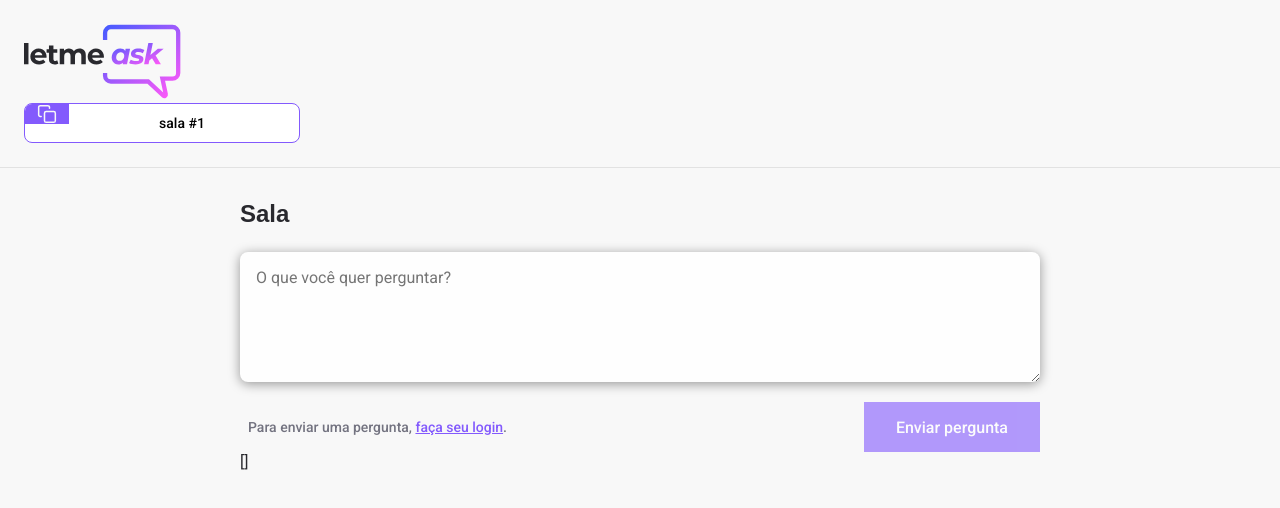
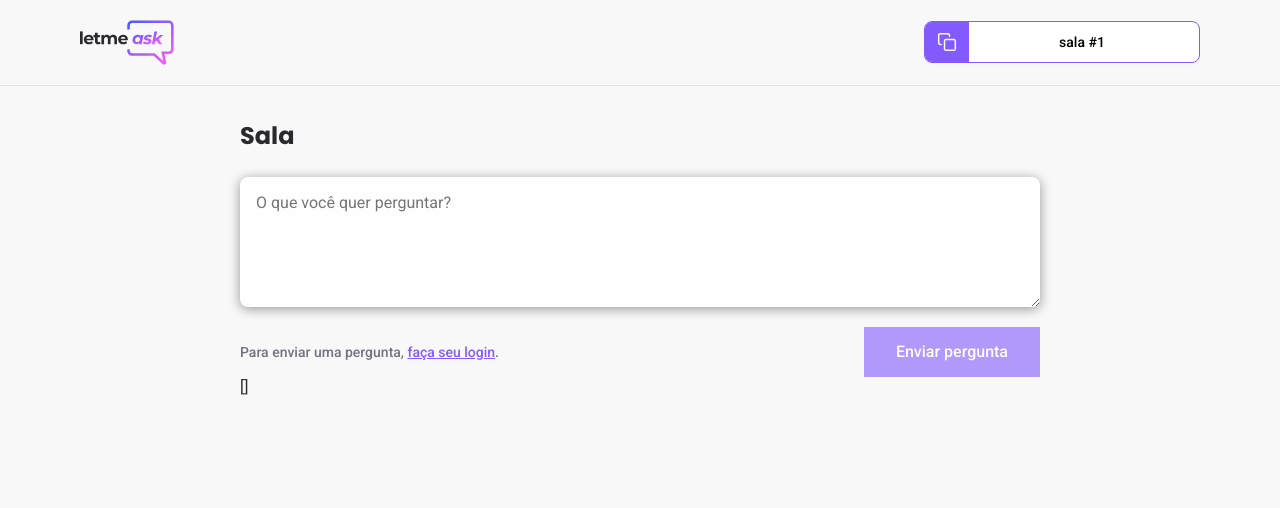
Before and after one commit to olimpiossdx/nlw-together, a React (Create React App) app in the folder letmeask/: page /rooms/1 in a window 1280 px wide. Shown: the top 508 px of the page. Built offline with nearby package versions, Linux system fonts and the light colour scheme; no server answers; the database is empty.

Commit message:
Ajuste de scss

```diff
--- a/letmeask/src/pages/Room.tsx
+++ b/letmeask/src/pages/Room.tsx
@@ -91,13 +91,13 @@ const Room: FC = () => {
 
   return (<div id='page-room'>
     <header>
-      <div>
+      <div className='content'>
         <img src={LogoImg} alt='letmeask' />
         <RoomCode code={roomId} />
       </div>
     </header>
 
-    <main>
+    <main className="content">
       <div className='room-title'>
         <h1> Sala {title}</h1>
         {questions.length > 0 && <span>{questions.length} pergunta(s).</span>}
--- a/letmeask/src/styles/room-code.scss
+++ b/letmeask/src/styles/room-code.scss
@@ -1,29 +1,31 @@
-.room-code{
- height: 40px;
+.room-code {
+
   border-radius: 8px;
   overflow: hidden;
 
- background: #FFF;
- border:1px solid #835afd;
+  background: #fff;
+  border: 1px solid #835afd;
   cursor: pointer;
 
   display: flex;
 
- div{
-   background: #835afd;
+
+  div {
+    height: 40px;
+    background-color: #835afd;
     padding: 0 12px;
     display: flex;
     justify-content: center;
     align-items: center;
   }
 
- span{
+  span {
     display: block;
     align-self: center;
     flex: 1;
-   padding:0 16px 0 12px;
+    padding: 0 16px 0 12px;
     width: 230px;
-   font-size:14px;
+    font-size: 14px;
     font-weight: 500;
   }
 }
--- a/letmeask/src/styles/room.scss
+++ b/letmeask/src/styles/room.scss
@@ -1,95 +1,116 @@
 #page-room {
-  header{
-    padding: 24px;
+  header {
+    padding: 20px;
     border-bottom: 1px solid #e2e2e2;
 
-    .content{
+    .content {
       max-width: 1120px;
       margin: 0 auto;
       display: flex;
       justify-content: space-between;
       align-items: center;
 
-      > img{
+      > img {
         max-height: 45px;
+      }
+
+      > div {
+        display:flex;
+        gap: 16px;
+
+        button {
+          height: 40px;
+        }
+
       }
     }
   }
 
-  main{
+  main {
     max-width: 800px;
     margin: 0 auto;
 
-    .room-title{
-      margin:32px 0 24px;
+    .room-title {
+      margin: 32px 0 24px;
       display: flex;
       align-items: center;
 
+
       h1 {
-        font-family: 'Poppings',sans-serif;
+        font-family: 'Poppins', sans-serif;
         font-size: 24px;
         color: #29292e;
       }
 
       span {
         margin-left: 16px;
-        background:#e559f9;
+        background: #e559f9;
         border-radius: 9999px;
         padding: 8px 16px;
-        color: #FFF;
+        color: #fff;
         font-weight: 500;
         font-size: 14px;
       }
     }
 
     form {
-      textarea{
+      textarea {
         width: 100%;
         border: 0;
         padding: 16px;
         border-radius: 8px;
-        background:#fefefe;
-        box-shadow: 0 2px 12px rgba(0,0,0,0.4);
+        background: #fefefe;
+        box-shadow: 0 2px 12px rgba(0,0,0, 0.4);
         resize: vertical;
         min-height: 130px;
       }
 
-      .form-footer{
+
+
+      .form-footer {
         display: flex;
         justify-content: space-between;
         align-items: center;
         margin-top: 16px;
 
-        .user-info{
-          width: 32px;
-          height: 32px;
-          border-radius: 50%;
+        .user-info {
+          display: flex;
+          align-items: center;
+
+          img{
+            width: 32px;
+            height: 32px;
+            border-radius: 50%;
           }
 
           span {
-            margin-left:8px;
-            color:#29292e;
+            margin-left: 8px;
+            color: #29292e;
             font-weight: 500;
             font-size: 14px;
           }
-
-        > span{
+        }
+        > span {
           font-size: 14px;
           color: #737380;
           font-weight: 500;
 
-          button{
+
+          button {
             background: transparent;
             border: 0;
-            color:#835AFD;
+            color: #835AFD;
             text-decoration: underline;
-            font-size:14px;
+            font-size: 14px;
             font-weight: 500;
             cursor: pointer;
           }
         }
+      }
+    }
 
-      }
+    .question-list {
+      margin-top: 32px;
     }
   }
 }
```
Lines whose indentation alone changed are shown as unchanged.
